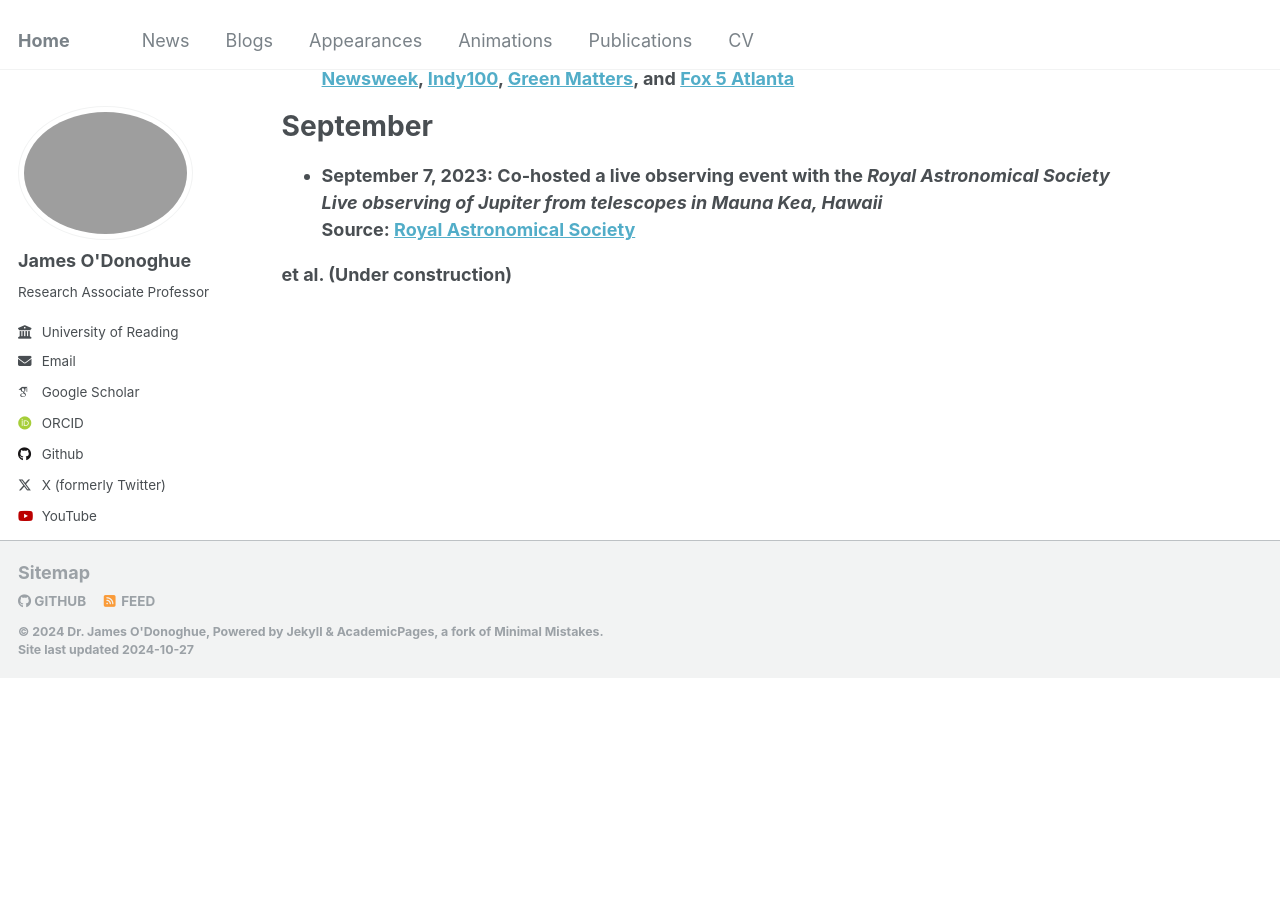
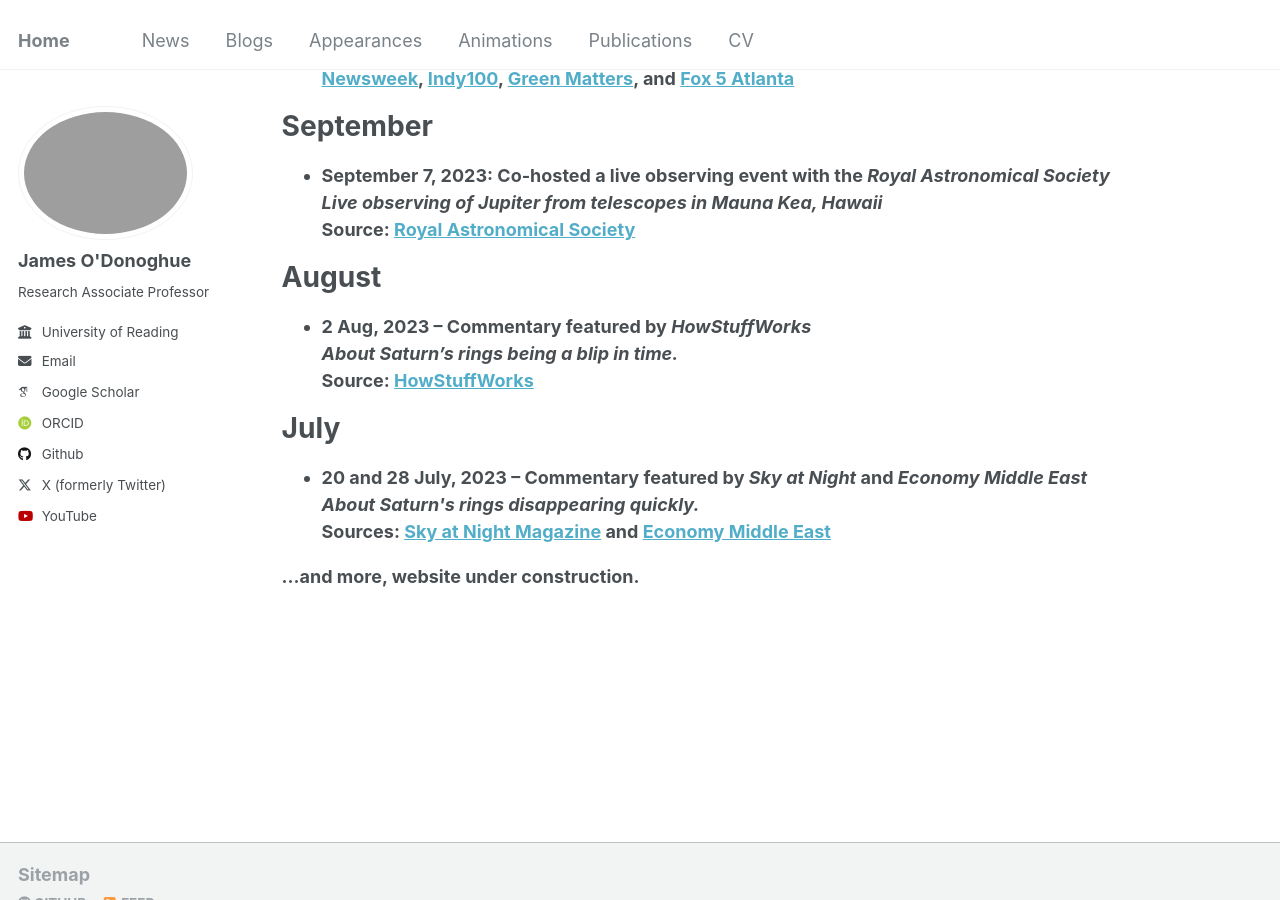
Before and after one commit to odonoghuespace/odonoghuespace.github.io, a Jekyll site: the page built from _pages/news.html, in a window 1280 px wide and 900 px high, scrolled down 3484 px. Built offline with Jekyll 4.4.1, drawn with Linux system fonts in a browser that asks for light colours; some web fonts are replaced; before the commit the page ends 4162 px from its top, so only the background shows below that.

Commit message:
Update news.html

```diff
--- a/_pages/news.html
+++ b/_pages/news.html
@@ -197,12 +197,22 @@ Twitter impressions: 10M
 </li>
 </ul>
 
+<h1>August</h1>
+<ul>
+<li><strong>2 Aug, 2023</strong> – Commentary featured by <em>HowStuffWorks</em>
+    <br><em>About Saturn’s rings being a blip in time.</em>
+    <br>Source: <a href="https://science.howstuffworks.com/saturns-rings-blip-in-time.htm" target="_blank">HowStuffWorks</a>
+</li>
+</ul>
+
+<h1>July</h1>
+<ul>
+<li><strong>20 and 28 July, 2023</strong> – Commentary featured by <em>Sky at Night</em> and <em>Economy Middle East</em>
+    <br><em>About Saturn's rings disappearing quickly.</em>
+    <br>Sources: <a href="https://www.skyatnightmagazine.com/space-science/saturn-rings-disappear" target="_blank">Sky at Night Magazine</a> and <a href="https://economymiddleeast.com/news/saturns-rings-disappearing-relatively-quickly/" target="_blank">Economy Middle East</a>
+</li>
+</ul>
 
 
 
-
-
-
-
-et al.
-(Under construction)
+...and more, website under construction.
```
